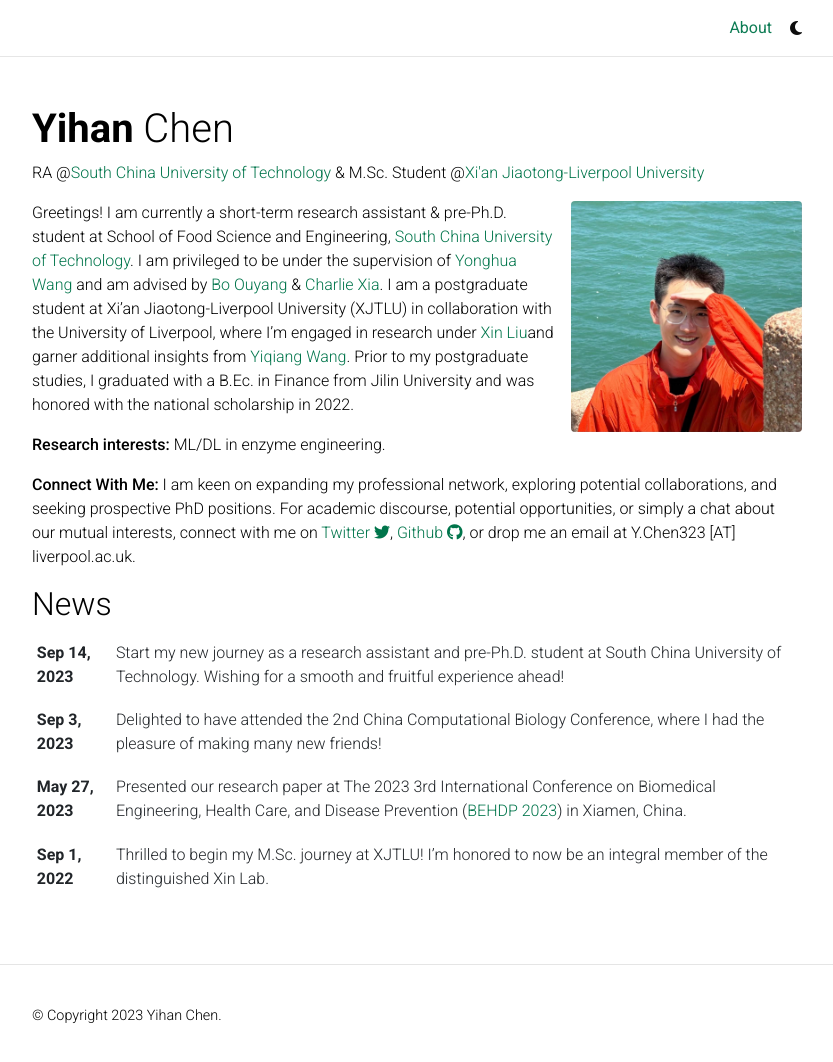
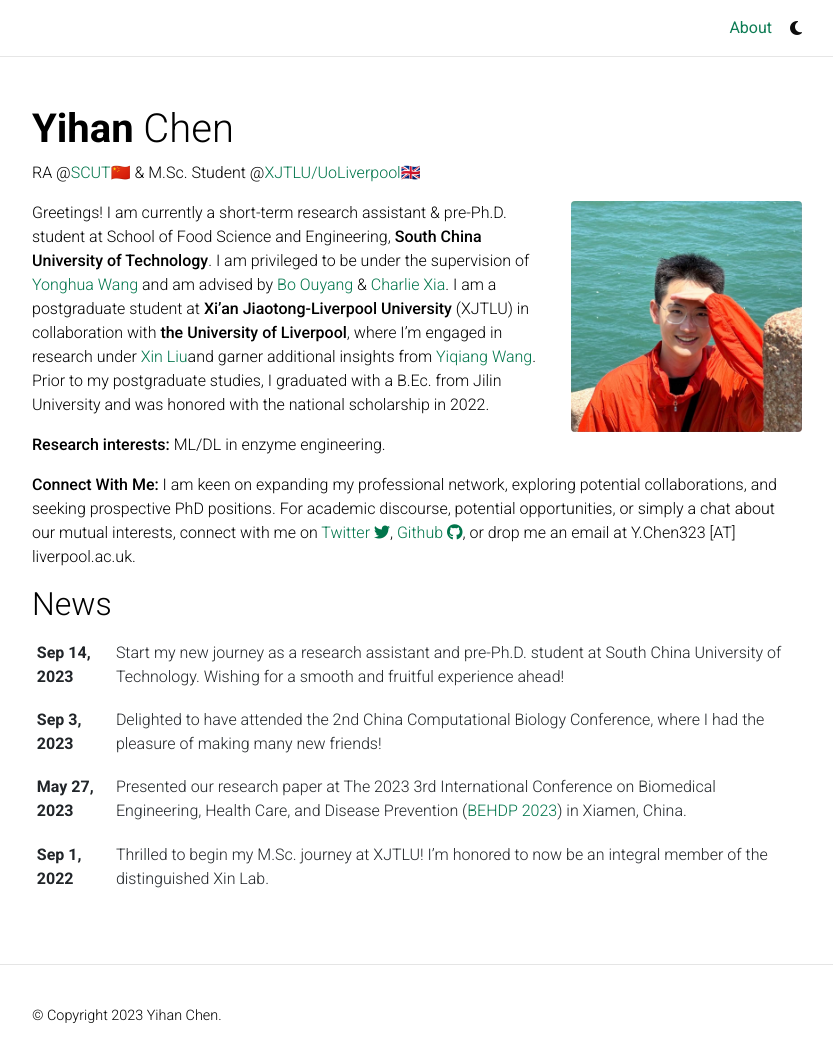
Before and after one commit to YihanCell/YihanCell.github.io, a Jekyll site: the page built from _pages/about.md, in a window 1280 px wide and 1067 px high. Shown: the top 1062 px of the window, without its empty margins (223-1056 px from the left). Built offline with Jekyll 4.4.1, drawn with Linux system fonts in a browser that asks for light colours; full-size pictures stand in for the smaller copies a plugin makes; comment, search, counter and statistics services are not loaded; a style sheet for code colours, icons or effects is not loaded.

Commit message:
Update about.md

```diff
--- a/_pages/about.md
+++ b/_pages/about.md
@@ -2,7 +2,7 @@
 layout: about
 title: About
 permalink: /
-subtitle: RA @<a href='https://www.scut.edu.cn/en/'>South China University of Technology</a> & M.Sc. Student @<a href='https://www.xjtlu.edu.cn/en'>Xi'an Jiaotong-Liverpool University</a>
+subtitle: RA @<a href='https://www.scut.edu.cn/en/'>SCUT🇨🇳</a> & M.Sc. Student @<a href='https://www.xjtlu.edu.cn/en'>XJTLU/UoLiverpool🇬🇧</a>
 
 profile:
   align: right
@@ -19,7 +19,7 @@
 # social: true  # includes social icons at the bottom of the page
 ---
 
-Greetings! I am currently a short-term research assistant & pre-Ph.D. student at School of Food Science and Engineering, [South China University of Technology](https://www.scut.edu.cn/en/). I am privileged to be under the supervision of [Yonghua Wang](https://www.researchgate.net/profile/Yonghua-Wang-2) and am advised by [Bo Ouyang](http://english.cemcs.cas.cn/faculty/principal/index_18794.html?json=http://cemcs.cas.cn/sourcedb_cemcs_cas/en/ywrck/pi/202008/t20200823_5670081.json) & [Charlie Xia](https://orcid.org/0000-0003-0868-1923). I am a postgraduate student at Xi’an Jiaotong-Liverpool University (XJTLU) in collaboration with the University of Liverpool, where I'm engaged in research under [Xin Liu](https://www.xjtlu.edu.cn/en/study/departments/academy-of-pharmacy/academy-staff/academic-staff/staff/xin-liu)and garner additional insights from [Yiqiang Wang](https://www.xjtlu.edu.cn/en/study/departments/academy-of-pharmacy/academy-staff/academic-staff/staff/yiqiang-wang). Prior to my postgraduate studies, I graduated with a B.Ec. in Finance from Jilin University and was honored with the national scholarship in 2022.
+Greetings! I am currently a short-term research assistant & pre-Ph.D. student at School of Food Science and Engineering, **South China University of Technology**. I am privileged to be under the supervision of [Yonghua Wang](https://www.researchgate.net/profile/Yonghua-Wang-2) and am advised by [Bo Ouyang](http://english.cemcs.cas.cn/faculty/principal/index_18794.html?json=http://cemcs.cas.cn/sourcedb_cemcs_cas/en/ywrck/pi/202008/t20200823_5670081.json) & [Charlie Xia](https://orcid.org/0000-0003-0868-1923). I am a postgraduate student at **Xi’an Jiaotong-Liverpool University** (XJTLU) in collaboration with **the University of Liverpool**, where I'm engaged in research under [Xin Liu](https://www.xjtlu.edu.cn/en/study/departments/academy-of-pharmacy/academy-staff/academic-staff/staff/xin-liu)and garner additional insights from [Yiqiang Wang](https://www.xjtlu.edu.cn/en/study/departments/academy-of-pharmacy/academy-staff/academic-staff/staff/yiqiang-wang). Prior to my postgraduate studies, I graduated with a B.Ec. from Jilin University and was honored with the national scholarship in 2022.
 
 **Research interests:** ML/DL in enzyme engineering.
 
```
